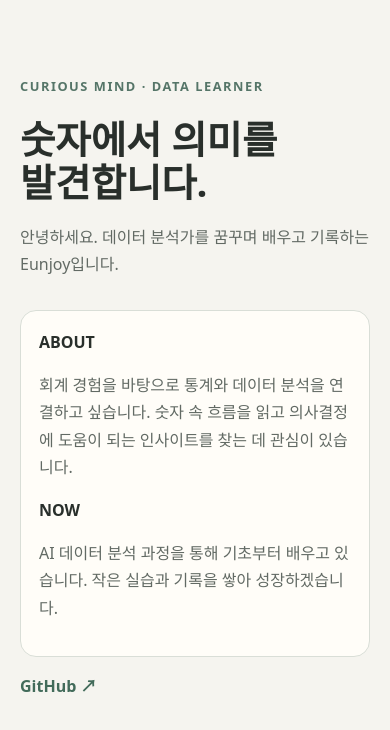
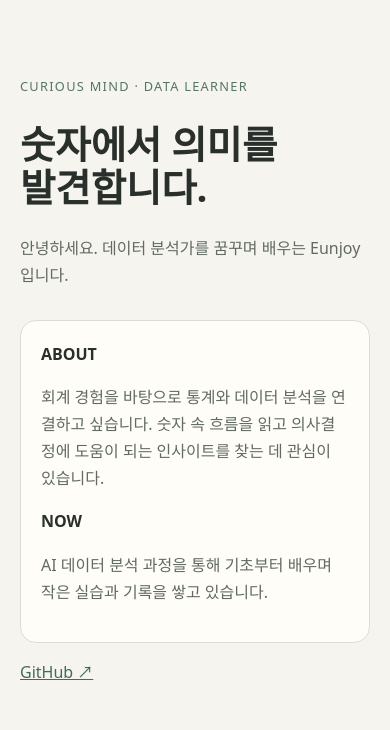
Before and after one commit to eunjoyhere/261113_empty, a plain HTML site: page index.html in a window 390 px wide. Drawn offline with Linux system fonts and the light colour scheme.

Commit message:
Trim responsive introduction page to under 1024 characters

```diff
--- a/index.html
+++ b/index.html
@@ -1,10 +1,3 @@
-<!doctype html>
-<html lang="ko"><head><meta charset="utf-8"><meta name="viewport" content="width=device-width,initial-scale=1"><title>Eunjoy | Data Learner</title>
-<style>
-*{box-sizing:border-box}body{margin:0;background:#f5f4ef;color:#292f2b;font:16px/1.7 system-ui,sans-serif}main{max-width:720px;margin:auto;padding:12vh 24px}.tag{color:#557568;font-size:.8rem;letter-spacing:.12em;font-weight:700}h1{font-size:clamp(2.4rem,9vw,4.5rem);line-height:1.12;margin:20px 0}p{color:#626a64}.card{margin-top:32px;padding:22px;border:1px solid #d9ded7;border-radius:16px;background:#fffdf8}a{color:#426b5a;font-weight:650;text-decoration:none}@media(max-width:480px){main{padding:9vh 20px}.card{padding:18px}}
-</style></head><body><main>
-<div class="tag">CURIOUS MIND · DATA LEARNER</div><h1>숫자에서 의미를<br>발견합니다.</h1>
-<p>안녕하세요. 데이터 분석가를 꿈꾸며 배우고 기록하는 Eunjoy입니다.</p>
-<section class="card"><b>ABOUT</b><p>회계 경험을 바탕으로 통계와 데이터 분석을 연결하고 싶습니다. 숫자 속 흐름을 읽고 의사결정에 도움이 되는 인사이트를 찾는 데 관심이 있습니다.</p><b>NOW</b><p>AI 데이터 분석 과정을 통해 기초부터 배우고 있습니다. 작은 실습과 기록을 쌓아 성장하겠습니다.</p></section>
-<p><a href="https://github.com/eunjoyhere">GitHub ↗</a></p>
-</main></body></html>
+<!doctype html><html lang="ko"><meta charset="utf-8"><meta name="viewport" content="width=device-width,initial-scale=1"><title>Eunjoy | Data Learner</title><style>
+*{box-sizing:border-box}body{margin:0;background:#f5f4ef;color:#292f2b;font:16px/1.7 system-ui}main{max-width:700px;margin:auto;padding:12vh 24px}.tag{color:#557568;font-size:.8rem;letter-spacing:.1em}h1{font-size:clamp(2.4rem,9vw,4.5rem);line-height:1.12}p{color:#626a64}.card{margin-top:30px;padding:20px;border:1px solid #d9ded7;border-radius:16px;background:#fffdf8}a{color:#426b5a}@media(max-width:480px){main{padding:9vh 20px}}
+</style><main><div class="tag">CURIOUS MIND · DATA LEARNER</div><h1>숫자에서 의미를<br>발견합니다.</h1><p>안녕하세요. 데이터 분석가를 꿈꾸며 배우는 Eunjoy입니다.</p><section class="card"><b>ABOUT</b><p>회계 경험을 바탕으로 통계와 데이터 분석을 연결하고 싶습니다. 숫자 속 흐름을 읽고 의사결정에 도움이 되는 인사이트를 찾는 데 관심이 있습니다.</p><b>NOW</b><p>AI 데이터 분석 과정을 통해 기초부터 배우며 작은 실습과 기록을 쌓고 있습니다.</p></section><p><a href="https://github.com/eunjoyhere">GitHub ↗</a></p></main></html>
```
